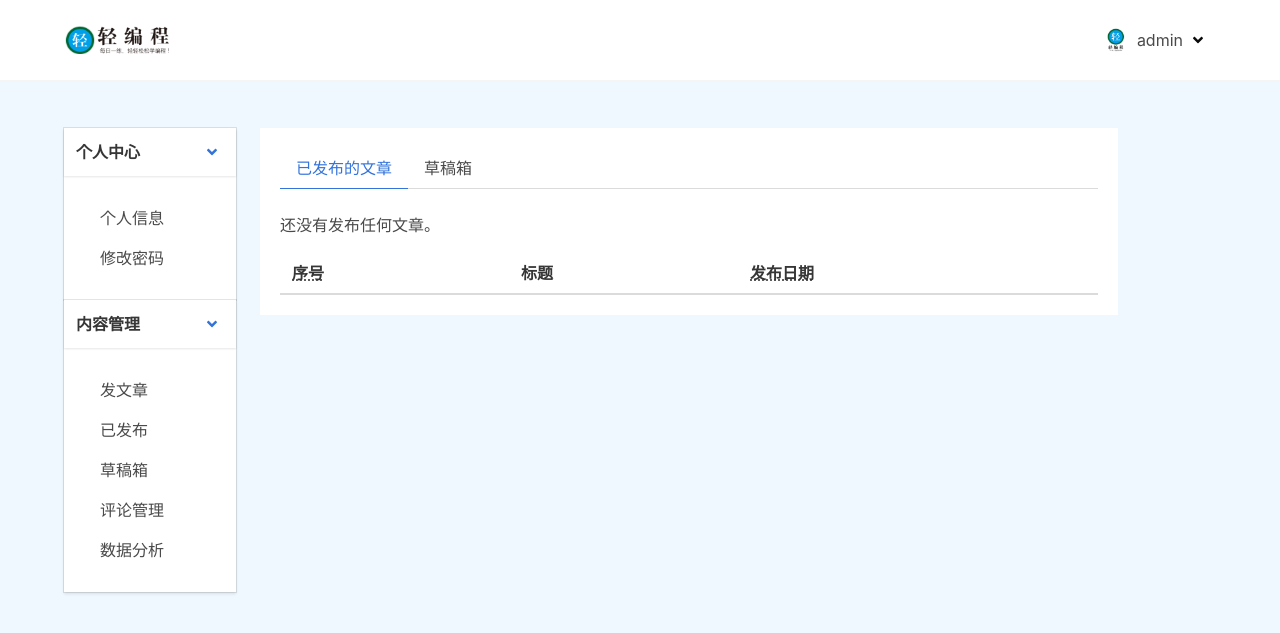
After one commit to cailongping/web_blog, a Django app: page /account/person_article/ in a window 1280 px wide. The commit adds this page. Shown: the top 633 px of the page. Run offline with Django 3.2, Linux system fonts and the light colour scheme; a user stored in the database is signed in; data comes from the database, SQL or seed files in the repository; both versions use the stored data as it was after the commit; lists and menus that the app fills with data are empty; some libraries are stand-ins or nearby versions.

Commit message:
个人中心查询自己发布的文章

```diff
--- /dev/null
+++ b/account/templates/account/person_article.html
@@ -0,0 +1,40 @@
+{% extends 'account/person_center.html' %}
+{% load staticfiles %}
+
+{% block head %}
+    <title>{{ user.username }}已发布的文章</title>
+{% endblock head %}
+
+{% block person %}
+<div class="tabs">
+    <ul>
+        <li class="is-active"><a>已发布的文章</a></li>
+        <li><a>草稿箱</a></li>
+    </ul>
+</div>
+<div class="content">
+    <table class="table">
+        <thead>
+            <tr>
+                <th><abbr title="Position">序号</abbr></th>
+                <th>标题</th>
+                <th><abbr title="Played">发布日期</abbr></th>
+            </tr>
+            <tbody>
+                {% if article_list %}
+                {% for article in article_list %}
+                    <tr>
+                      <th>{{ forloop.counter }}</th>
+                      <td><a href="{% url 'blog:article' article.id %}" title="{{ article.title }}">{{ article.title }}</a>
+                      </td>
+                      <td>{{ article.pub_date|date }}</td>
+                    </tr>
+                {% endfor %}
+                {% else %}
+                    <p>还没有发布任何文章。</p>
+                {% endif %}
+            </tbody>
+    </table>
+</div>
+
+{% endblock person %}
--- a/account/templates/account/person_center.html
+++ b/account/templates/account/person_center.html
@@ -111,7 +111,7 @@
                             </header>
                             <div class="card-content menu">
                                 <ul class="content menu-list">
-                                    <li><a href="">发文章</a></li>
+                                    <li><a href="{% url 'account:person_article' %}">发文章</a></li>
                                     <li><a href="">已发布</a></li>
                                     <li><a href="">草稿箱</a></li>
                                     <li><a href="">评论管理</a></li>
--- a/account/urls.py
+++ b/account/urls.py
@@ -6,5 +6,6 @@ app_name = 'account'
 urlpatterns = [
     path('register/', views.register, name="register"),  # 注册
     path('person/', views.person_center, name="person"), # 个人中心
-    path('edit_phone/', views.edit_phone, name="edit_phone"),
+    path('edit_phone/', views.edit_phone, name="edit_phone"), # 编辑用户信息
+    path('person_article/', views.person_article, name="person_article"), # 查询当前登录用户已经发布的文章
 ]
--- a/account/views.py
+++ b/account/views.py
@@ -2,6 +2,7 @@ from django.shortcuts import render, redirect, HttpResponse
 from django.contrib.auth.decorators import login_required
 from django.contrib.auth.models import User
 # Create your views here.
+from blog.models import Article
 from .models import UserInfo
 from .forms import RegisterForm, UserInfoForm, UserInfoRegisterForm, UserForm   # 引入forms.py中定义好的表单类
 
@@ -49,3 +50,10 @@ def edit_phone(request):
             user.save()
             return redirect('account:person')
     return render(request, 'account/edit_phone.html', locals())
+
+
+@login_required(login_url='login')
+def person_article(request):
+    article_list = Article.objects.filter(author=request.user).order_by('pub_date')
+    # print(article_list)
+    return render(request, 'account/person_article.html', locals())
```
Also changed, not shown: db.sqlite3.
